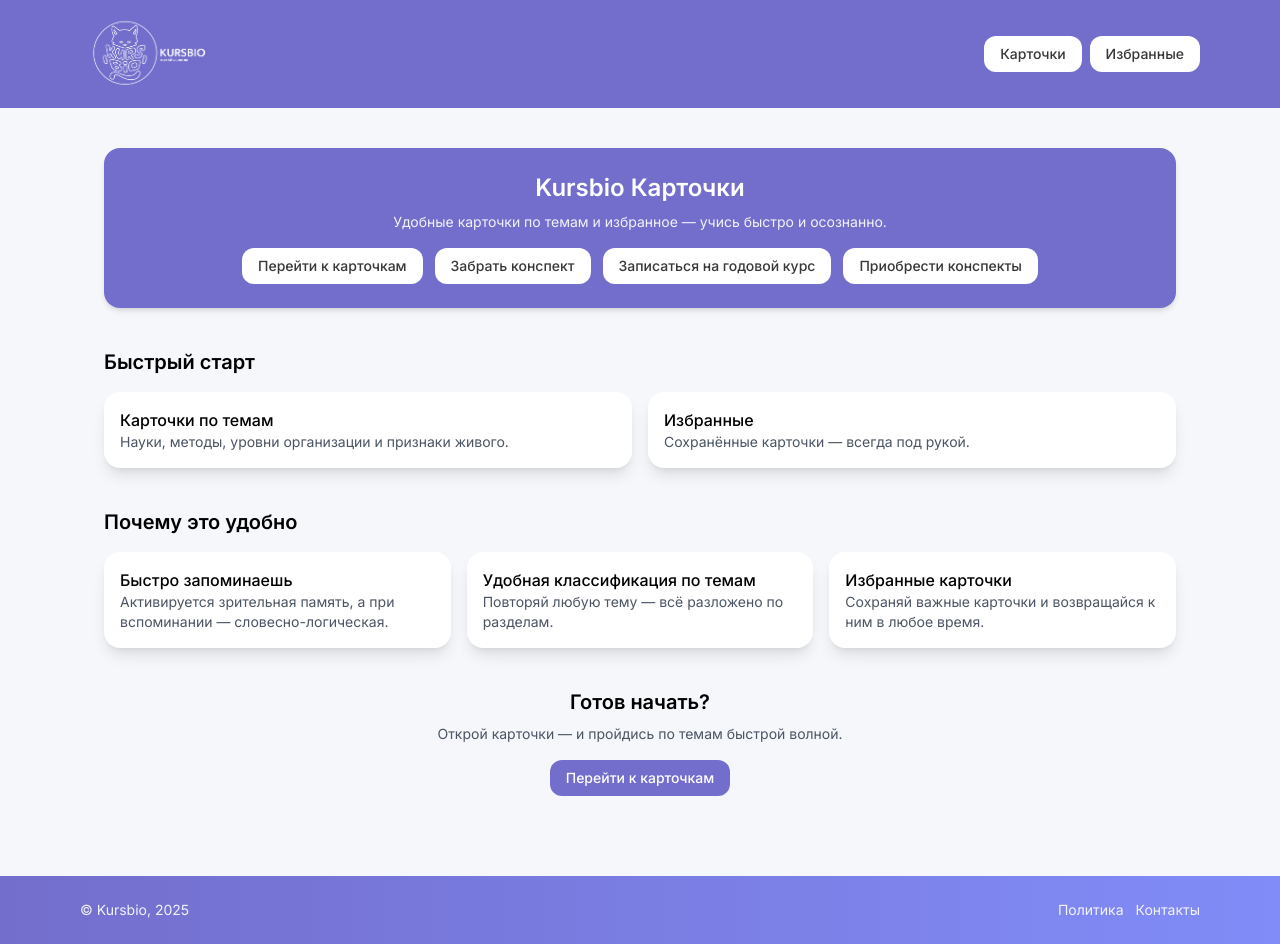
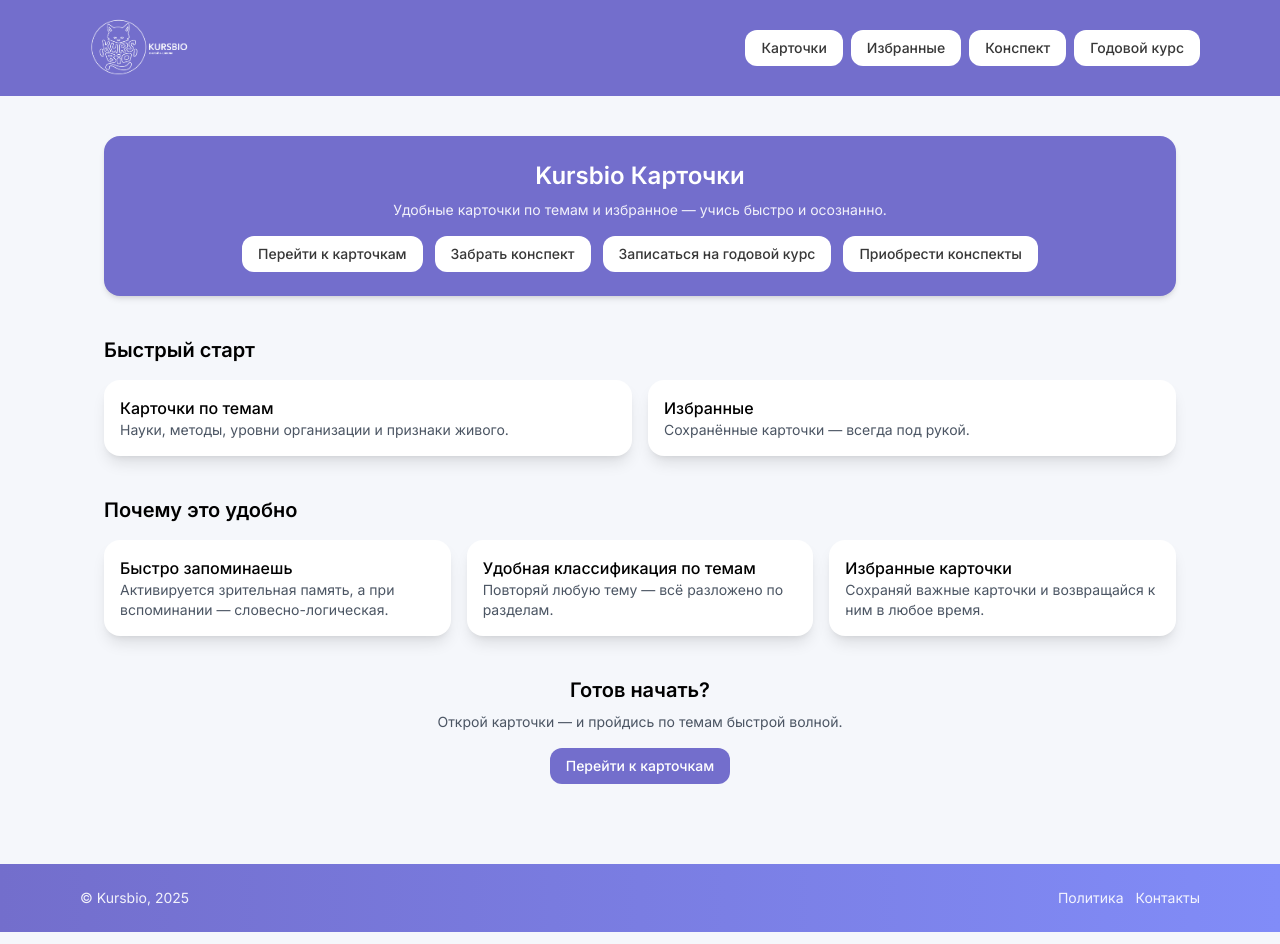
Before and after one commit to Cavor789/kursbio-flashcards, a Next.js app: page / in a window 1280 px wide. Built offline with nearby package versions, Linux system fonts and the light colour scheme.

Commit message:
Update Header.tsx

```diff
--- a/components/Header.tsx
+++ b/components/Header.tsx
@@ -5,24 +5,28 @@ import Image from 'next/image';
 
 export default function Header() {
   return (
-    <header className="sticky top-0 z-40 bg-[#736ecc] text-white">
-      <div className="mx-auto max-w-6xl px-4 py-3 flex items-center gap-4">
-        {/* Лого → на главную / */}
-        <Link href="/" className="flex items-center gap-3">
+    <header className="bg-[#736ecc] text-white">
+      <div className="max-w-6xl mx-auto px-4 py-3 flex items-center gap-3">
+        <Link href="/cards" className="flex items-center gap-3">
           <Image
-            src="/logo_2_white.png"   // лежит в /public/logo_2_white.png
+            src="/logo_2_white.png"
             alt="Kursbio"
-            width={140}
-            height={40}
+            width={120}
+            height={32}
             priority
           />
           <span className="sr-only">Kursbio Карточки</span>
         </Link>
 
-        {/* Навигация справа */}
-        <nav className="ml-auto flex items-center gap-2">
+        <nav className="ml-auto flex flex-wrap gap-2">
           <Link href="/cards" className="btn btn-white">Карточки</Link>
           <Link href="/favorites" className="btn btn-white">Избранные</Link>
+          <a href="https://t.me/kursbio/11017" target="_blank" rel="noreferrer" className="btn btn-white">
+            Конспект
+          </a>
+          <a href="https://kursbio.com/godege" target="_blank" rel="noreferrer" className="btn btn-white">
+            Годовой курс
+          </a>
         </nav>
       </div>
     </header>
```
